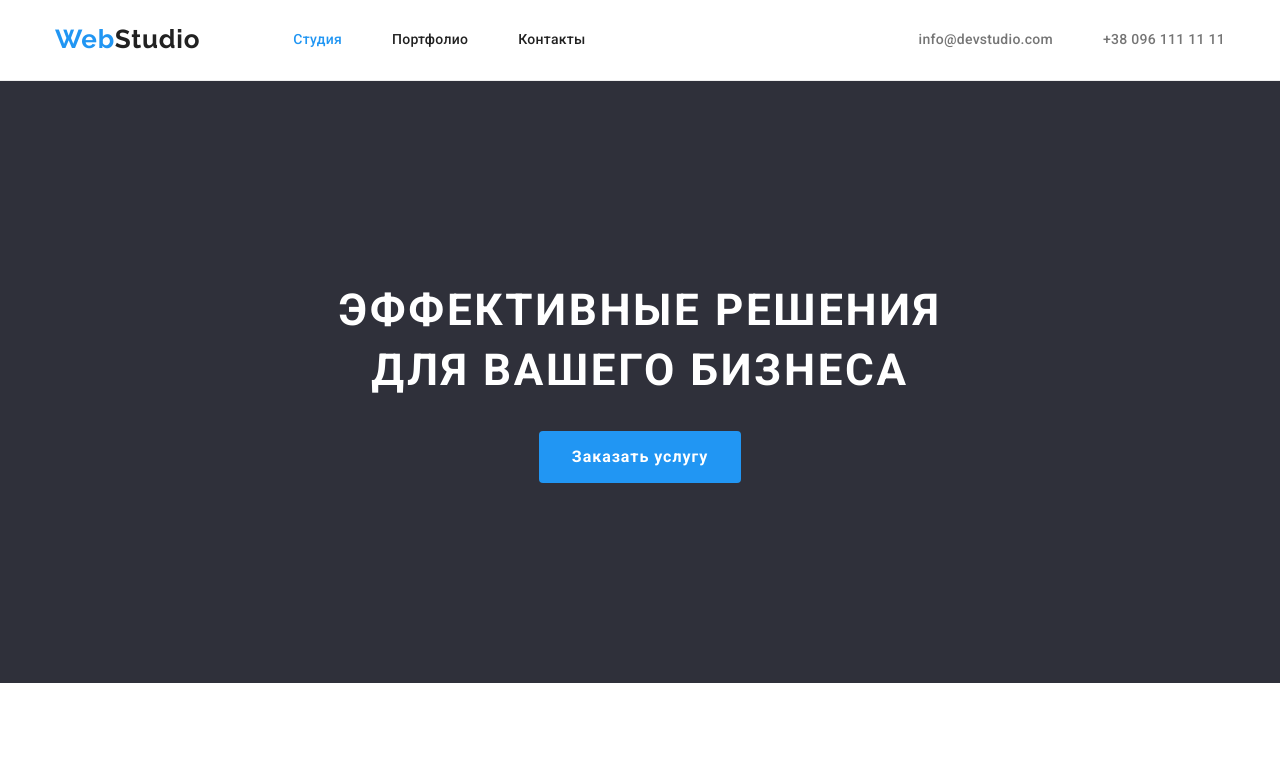
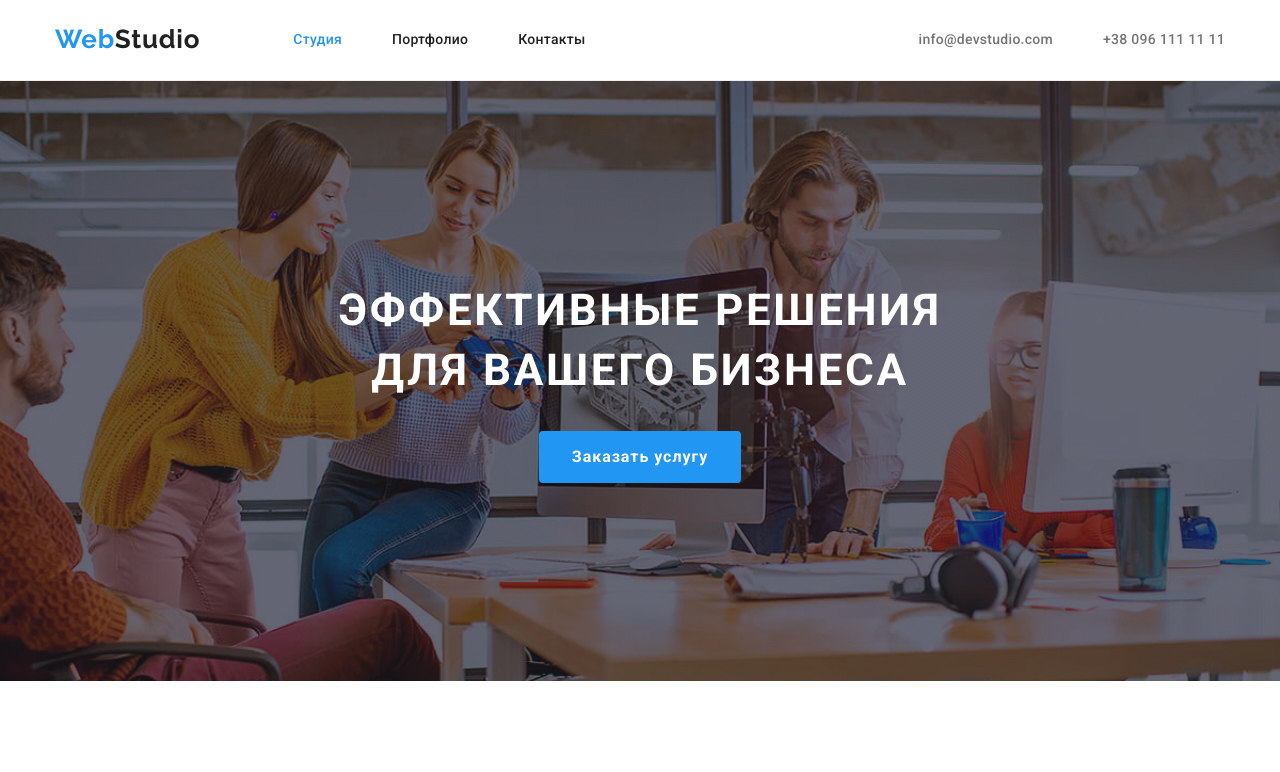
Before and after one commit to Reqvite/goit-markup-hw-04, a plain HTML site: page index.html in a window 1280 px wide. Shown: the top 772 px of the page. Drawn offline with nearby package versions, Linux system fonts and the light colour scheme.

Commit message:
Added hero background img

```diff
--- a/css/styles.css
+++ b/css/styles.css
@@ -254,9 +254,19 @@ img{
 
 .hero{
     text-align: center;
-    background-color: var(--secondary-bg-color);
     padding-top: 200px;
     padding-bottom: 200px;
+    max-width: 1600px;
+    height: 600px;
+    margin-left: auto;
+    margin-right: auto;
+
+    background-color: var(--secondary-bg-color);
+    background-image: linear-gradient(rgba(47, 48, 58, 0.4), rgba(47, 48, 58, 0.4)),
+    url(../images/overlay.jpg);
+    background-position: center;
+    background-size: cover;
+    background-repeat: no-repeat;
 }
 
 .hero-title{
```
Also changed, not shown: images/overlay.jpg (added).
